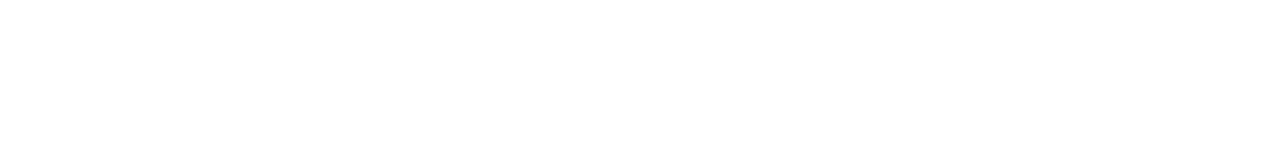
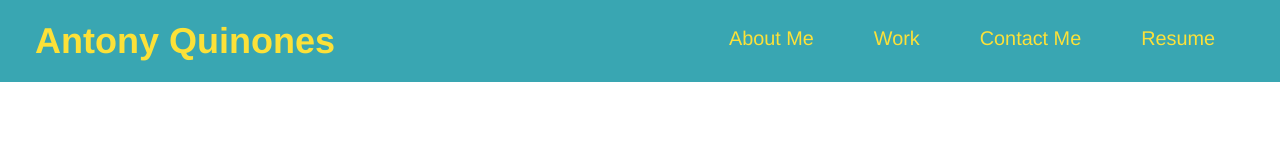
Before and after one commit to Antony-Q/challenge-2, a plain HTML site: page index.html in a window 1280 px wide. Drawn offline with Linux system fonts and the light colour scheme.

Commit message:
added header styles

```diff
--- a/assets/css/style.css
+++ b/assets/css/style.css
@@ -12,5 +12,41 @@
   /* HEADER STYLES START */
 
   header {
+    padding: 20px 35px;
+    background-color: #39a6b2;
+    display: flex;
+    justify-content: space-between;
+    flex-wrap: wrap;
+  }
 
+  header h1 {
+    font-weight: bold;
+    margin: 0;
+    font-size: 36px;
+    color: #fce138;
   }
+
+  header a {
+    text-decoration: none;
+    color: #fce138;
+  }
+
+  header nav {
+    margin: 7px 0;
+  }
+
+  header nav ul {
+    display: flex;
+    flex-wrap: wrap;
+    justify-content: space-between;
+    align-items: center;
+    list-style: none;
+  }
+
+  header nav ul li a {
+    margin: 0 30px;
+    font-weight: lighter;
+    font-size: 1.55vw;
+  }
+
+  /* HEADER / NAVBAR STYLES END */
--- a/index.html
+++ b/index.html
@@ -6,7 +6,30 @@
             <title>Portfolio</title>
         </head>
         <body>
+                <!-- navigation tags - block level element -->
+    <header>
+        <h1>
+          <a href="/">Antony Quinones</a>
+        </h1>
+        <nav>
+          <ul>
+            <li>
+              <a href="#about-me">About Me</a>
+            </li>
+            <li>
+              <a href="#work">Work</a>
+            </li>
+            <li>
+              <a href="#contact-me">Contact Me</a>
+            </li>
+            <li>
+              <a href="#resume">Resume</a>
+            </li>
 
+          </ul>
+        </nav>
+      </header>
+      <!-- end navigation -->
         </body>
     </html>
 </DOCTYPE>
```
Also changed, not shown: assets/css/secondary-styles.css (+43 -0 lines).
